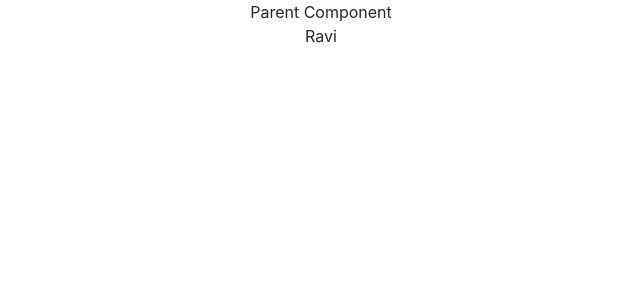
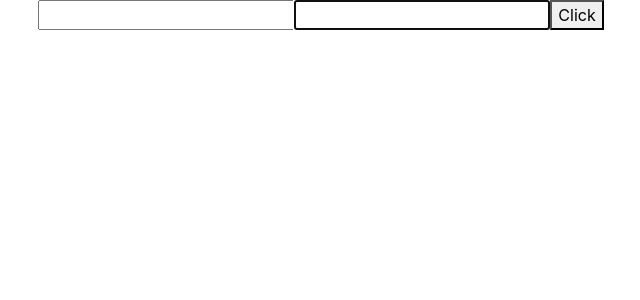
Before and after one commit to RAVIGANESHMBHAT/ReactJS-Learnings, a React (Create React App) app: page / in a window 1280 px wide. Shown: the top 300 px of the page, without its empty margins (319-959 px from the left). Built offline with nearby package versions, Linux system fonts and the light colour scheme.

Commit message:
Using Ref, in 2 ways

```diff
--- a/src/App.js
+++ b/src/App.js
@@ -5,6 +5,7 @@
 import LifecycleA from "./components/LifecycleA";
 import MemoComp from "./components/MemoComp";
 import ParentComp from "./components/ParentComp";
+import RefsDemo from "./components/RefsDemo";
 
 class App extends Component {
   // state = {
@@ -58,7 +59,8 @@
     return (
       <div className="App">
         {/* <LifecycleA /> */}
-        <ParentComp/>
+        {/* <ParentComp/> */}
+        <RefsDemo/>
       </div>
     );
   }
--- /dev/null
+++ b/src/components/RefsDemo.js
@@ -0,0 +1,37 @@
+import React, { Component } from "react";
+
+class RefsDemo extends Component {
+  constructor(props) {
+    super(props);
+    this.inputRef = React.createRef();
+
+    //using ref through callback
+    this.cbRef = null;
+    this.setCbRef = (element) => {
+      this.cbRef = element;
+    };
+  }
+
+  componentDidMount() {
+    //this.inputRef.current.focus();
+    if (this.cbRef) {
+      this.cbRef.focus();
+    }
+  }
+
+  clickHandler = () => {
+    alert(this.inputRef.current.value);
+  };
+
+  render() {
+    return (
+      <div>
+        <input type="text" ref={this.inputRef} />
+        <input type="text" ref={this.setCbRef} />
+        <button onClick={this.clickHandler}>Click</button>
+      </div>
+    );
+  }
+}
+
+export default RefsDemo;
```
Also changed, not shown: 1 other file (tests, documents, lock files or other folders).
